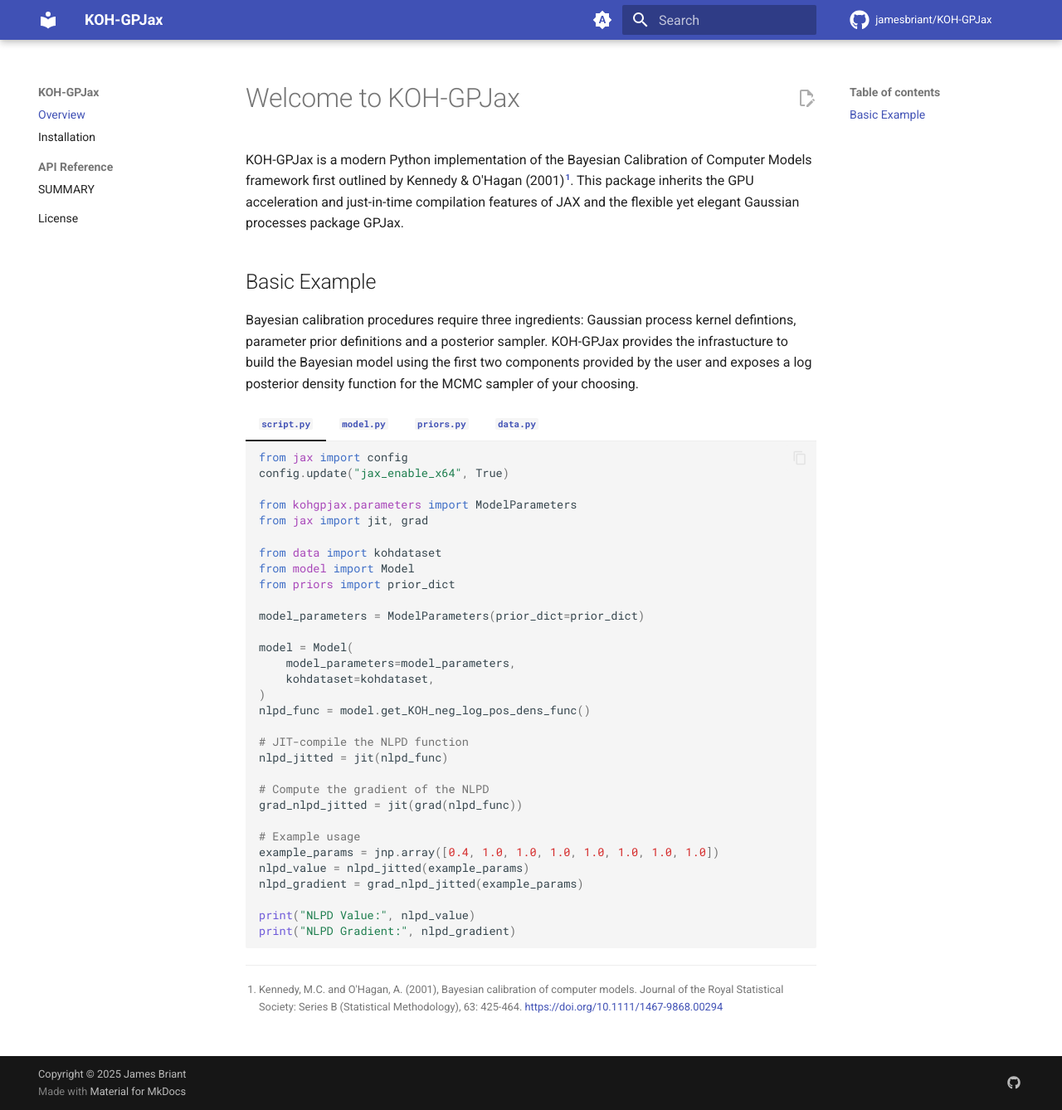
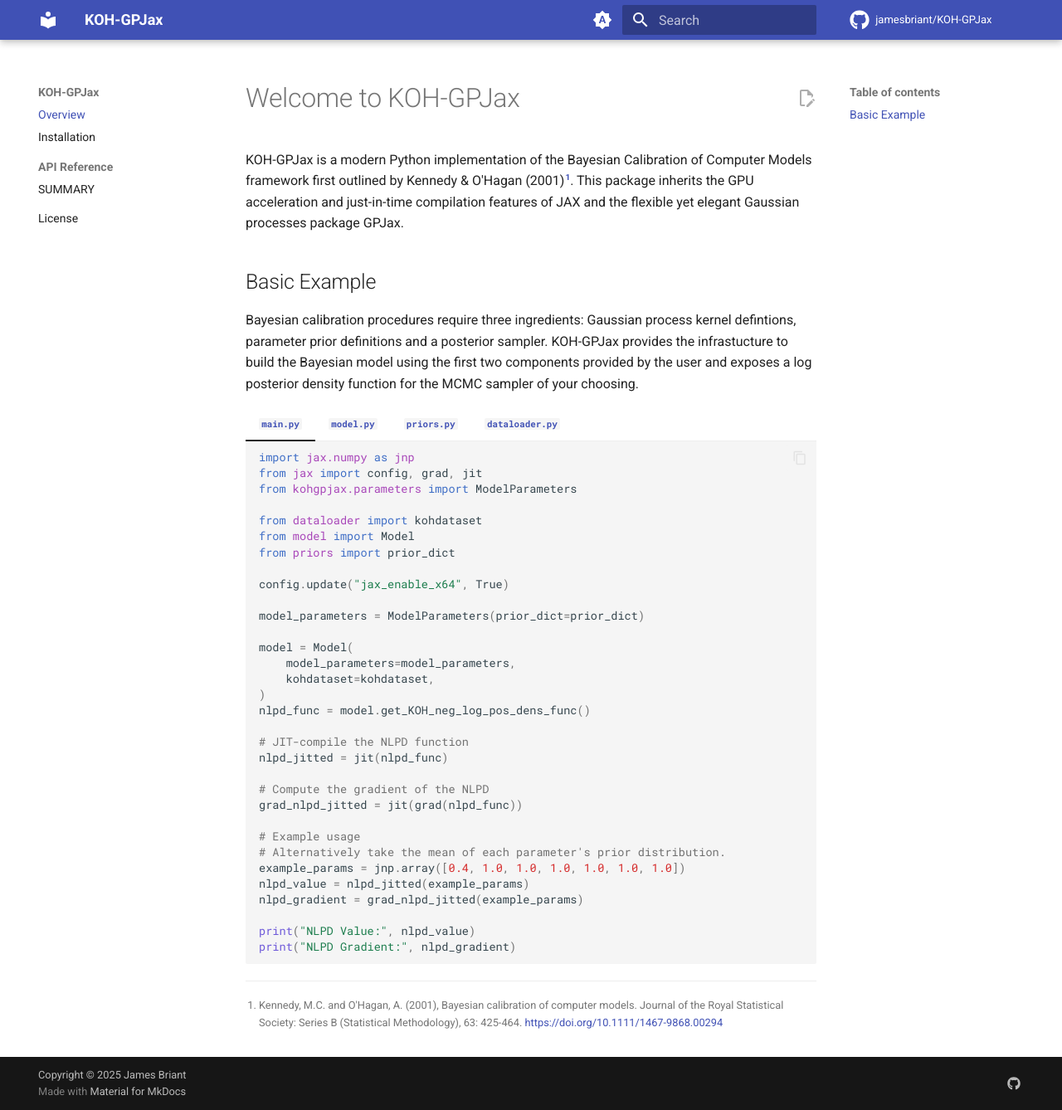
Before and after one commit to jamesbriant/KOH-GPJax, an MkDocs documentation site: the page built from docs/index.md, in a window 1280 px wide and 1338 px high. Shown: the whole window at 83% size. Built offline with MkDocs 1.6.1 and Material for MkDocs 9.7.7, drawn with Linux system fonts in a browser that asks for light colours; comment, search, counter and statistics services are not loaded; some of the changed lines change nothing that is shown.

Commit message:
Update homepage example

````diff
--- a/docs/index.md
+++ b/docs/index.md
@@ -13,17 +13,17 @@
 to build the Bayesian model using the first two components provided by the user and
 exposes a log posterior density function for the MCMC sampler of your choosing.
 
-=== "`script.py`"
+=== "`main.py`"
     ```py
-    from jax import config
-    config.update("jax_enable_x64", True)
+    import jax.numpy as jnp
+    from jax import config, grad, jit
+    from kohgpjax.parameters import ModelParameters
 
-    from kohgpjax.parameters import ModelParameters
-    from jax import jit, grad
-
-    from data import kohdataset
+    from dataloader import kohdataset
     from model import Model
     from priors import prior_dict
+
+    config.update("jax_enable_x64", True)
 
     model_parameters = ModelParameters(prior_dict=prior_dict)
 
@@ -40,7 +40,8 @@
     grad_nlpd_jitted = jit(grad(nlpd_func))
 
     # Example usage
-    example_params = jnp.array([0.4, 1.0, 1.0, 1.0, 1.0, 1.0, 1.0, 1.0])
+    # Alternatively take the mean of each parameter's prior distribution.
+    example_params = jnp.array([0.4, 1.0, 1.0, 1.0, 1.0, 1.0, 1.0])
     nlpd_value = nlpd_jitted(example_params)
     nlpd_gradient = grad_nlpd_jitted(example_params)
 
@@ -55,122 +56,126 @@
     from kohgpjax.kohmodel import KOHModel
 
     class Model(KOHModel):
-        def k_eta(self, eta_params_constrained):
+        def k_eta(self, params_constrained):
+            params = params_constrained["eta"]
             return gpx.kernels.ProductKernel(
                 kernels=[
                     gpx.kernels.RBF(
                         active_dims=[0],
-                        lengthscale=jnp.array(eta_params_constrained['lengthscales']['x_0']),
-                        variance=jnp.array(1 / eta_params_constrained['variances']['variance']),
+                        lengthscale=jnp.array(params["lengthscales"]["x_0"]),
+                        variance=jnp.array(
+                            1
+                            / params["variances"][
+                                "precision"
+                            ]  # Precision consistent with Higdon et al. (2004)
+                        ),
                     ),
                     gpx.kernels.RBF(
                         active_dims=[1],
-                        lengthscale=jnp.array(eta_params_constrained['lengthscales']['theta_0']),
+                        lengthscale=jnp.array(params["lengthscales"]["theta_0"]),
                     ),
                 ]
             )
 
-        def k_delta(self, delta_params_constrained):
+        def k_delta(self, params_constrained):
+            params = params_constrained["delta"]
             return gpx.kernels.RBF(
                 active_dims=[0],
-                lengthscale=jnp.array(delta_params_constrained['lengthscales']['x_0']),
-                variance=jnp.array(1 / delta_params_constrained['variances']['variance']),
+                lengthscale=jnp.array(params["lengthscales"]["x_0"]),
+                variance=jnp.array(1 / params["variances"]["precision"]),
             )
 
-        # k_epsilon_eta is now optional. If not defined, a zero-variance white kernel is used.
-        # def k_epsilon_eta(self, epsilon_eta_params_constrained=None):
-        #     if epsilon_eta_params_constrained is None:
-        #         return None
+        # Definition of k_epsilon is optional in model. Defaults behaviour is to use a White kernel.
+        # Alternative observation noise kernels should be defined here if needed.
+        # The prior for ["epsilon"]["variances"]["variance"] is still required in priors.py
+        # even if user defined k_epsilon is not provided.
+        def k_epsilon(self, params_constrained):
+            params = params_constrained["epsilon"]
+            return gpx.kernels.White(
+                #
+                active_dims=[0],
+                variance=jnp.array(1 / params["variances"]["precision"]),
+            )
+
+        # k_epsilon_eta is completely optional. Default behaviour if a white kernel with
+        # variance=0 effectively turning off this component.
+        # def k_epsilon_eta(self, params_constrained) -> gpx.kernels.AbstractKernel:
+        #     params = params_constrained['epsilon_eta']
         #     return gpx.kernels.White(
         #         active_dims=[0],
-        #         variance=jnp.array(1 / epsilon_eta_params_constrained['variances']['variance']),
+        #         variance=jnp.array(1/params['variances']['precision'])
         #     )
     ```
 
 === "`priors.py`"
     ```py
-    import distrax
-    from kohgpjax.parameters import ParameterPrior, PriorDict
+    import numpyro.distributions as dist
+    from kohgpjax.parameters import ModelParameterPriorDict, ParameterPrior
 
-    prior_dict: PriorDict = {
-        'thetas': {
-            'theta_0': ParameterPrior(
-                distrax.Uniform(low=0.3, high=0.5),
-                distrax.Chain([
-                    distrax.Inverse(distrax.Tanh()),
-                    distrax.Lambda(lambda x: 2 * (x - 0.3) / (0.5 - 0.3) - 1),
-                ]),
-                name='theta_0',
+    prior_dict: ModelParameterPriorDict = {
+        "thetas": {
+            "theta_0": ParameterPrior(
+                dist.Uniform(low=0.3, high=0.5),
+                name="theta_0",
             ),
         },
-        'eta': {
-            'variances': {
-                'variance': ParameterPrior(
-                    distrax.Gamma(concentration=2.0, rate=1.0),
-                    distrax.Lambda(lambda x: jnp.log(x)),
-                    name='eta_variance',
+        "eta": {
+            "variances": {
+                "precision": ParameterPrior(  # Precision consistent with Higdon et al. (2004)
+                    dist.Gamma(concentration=2.0, rate=4.0),
+                    name="eta_precision",
                 ),
             },
-            'lengthscales': {
-                'x_0': ParameterPrior(
-                    distrax.Gamma(concentration=2.0, rate=1.0),
-                    distrax.Lambda(lambda x: jnp.log(x)),
-                    name='eta_lengthscale_x_0',
+            "lengthscales": {
+                "x_0": ParameterPrior(
+                    dist.Gamma(concentration=4.0, rate=1.4),
+                    name="eta_lengthscale_x_0",
                 ),
-                'theta_0': ParameterPrior(
-                    distrax.Gamma(concentration=2.0, rate=3.5),
-                    distrax.Lambda(lambda x: jnp.log(x)),
-                    name='eta_lengthscale_theta_0',
+                "theta_0": ParameterPrior(
+                    dist.Gamma(concentration=2.0, rate=3.5),
+                    name="eta_lengthscale_theta_0",
                 ),
             },
         },
-        'delta': {
-            'variances': {
-                'variance': ParameterPrior(
-                    distrax.Gamma(concentration=10.0, rate=0.33),
-                    distrax.Lambda(lambda x: jnp.log(x)),
-                    name='delta_variance',
+        "delta": {
+            "variances": {
+                "precision": ParameterPrior(  # Precision consistent with Higdon et al. (2004)
+                    dist.Gamma(concentration=2.0, rate=0.1),
+                    name="delta_precision",
                 ),
             },
-            'lengthscales': {
-                'x_0': ParameterPrior(
-                    distrax.Gamma(concentration=2.0, rate=1.0),
-                    distrax.Lambda(lambda x: jnp.log(x)),
-                    name='delta_lengthscale_x_0',
+            "lengthscales": {
+                "x_0": ParameterPrior(
+                    dist.Gamma(
+                        concentration=5.0, rate=0.3
+                    ),  # encourage long value => linear discrepancy
+                    name="delta_lengthscale_x_0",
                 ),
             },
         },
-        'epsilon': {
-            'variances': {
-                'variance': ParameterPrior(
-                    distrax.Gamma(concentration=12.0, rate=0.025),
-                    distrax.Lambda(lambda x: jnp.log(x)),
-                    name='epsilon_variance',
+        "epsilon": {
+            "variances": {
+                "precision": ParameterPrior(  # Precision consistent with Higdon et al. (2004)
+                    dist.Gamma(concentration=800, rate=2.0),
+                    name="epsilon_precision",
                 ),
             },
         },
-        # 'epsilon_eta' is now optional and can be omitted if not needed.
-        # 'epsilon_eta': {
-        #     'variances': {
-        #         'variance': ParameterPrior(
-        #             distrax.Gamma(concentration=10.0, rate=0.001),
-        #             distrax.Lambda(lambda x: jnp.log(x)),
-        #             name='epsilon_eta_variance',
-        #         ),
-        #     },
-        # },
     }
     ```
 
-=== "`data.py`"
+=== "`dataloader.py`"
     ```py
+    import gpjax as gpx
+    import jax.numpy as jnp
     import numpy as np
-    import jax.numpy as jnp
-    import gpjax as gpx
+    from jax import config
     from kohgpjax.dataset import KOHDataset
 
-    DATAFIELD = np.loadtxt('field.csv', delimiter=',', dtype=np.float32)
-    DATASIM = np.loadtxt('sim.csv', delimiter=',', dtype=np.float32)
+    config.update("jax_enable_x64", True)
+
+    DATAFIELD = np.loadtxt("field.csv", delimiter=",", dtype=np.float32)
+    DATASIM = np.loadtxt("sim.csv", delimiter=",", dtype=np.float32)
 
     xf = jnp.reshape(DATAFIELD[:, 0], (-1, 1)).astype(jnp.float64)
     xc = jnp.reshape(DATASIM[:, 0], (-1, 1)).astype(jnp.float64)
````
